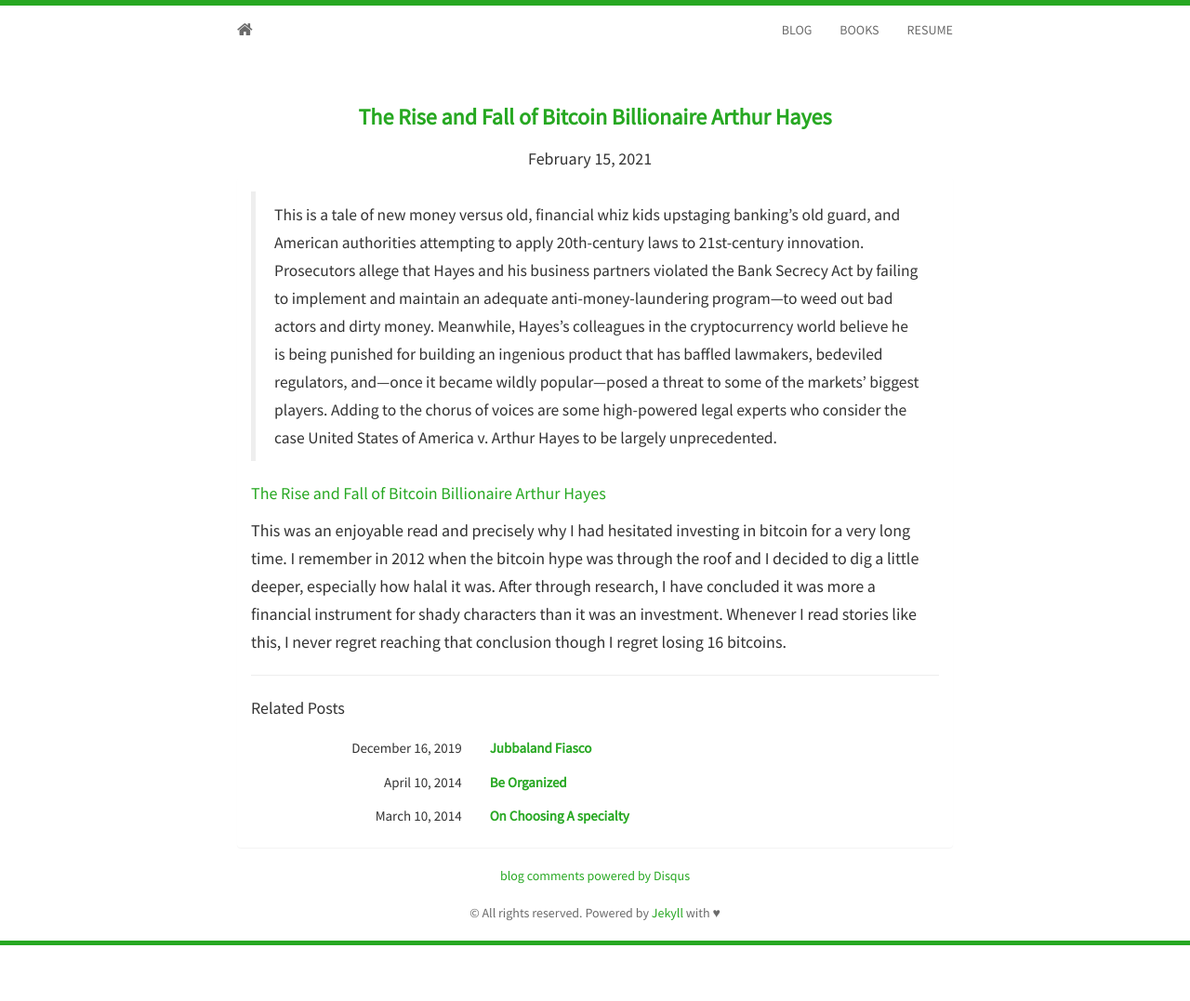
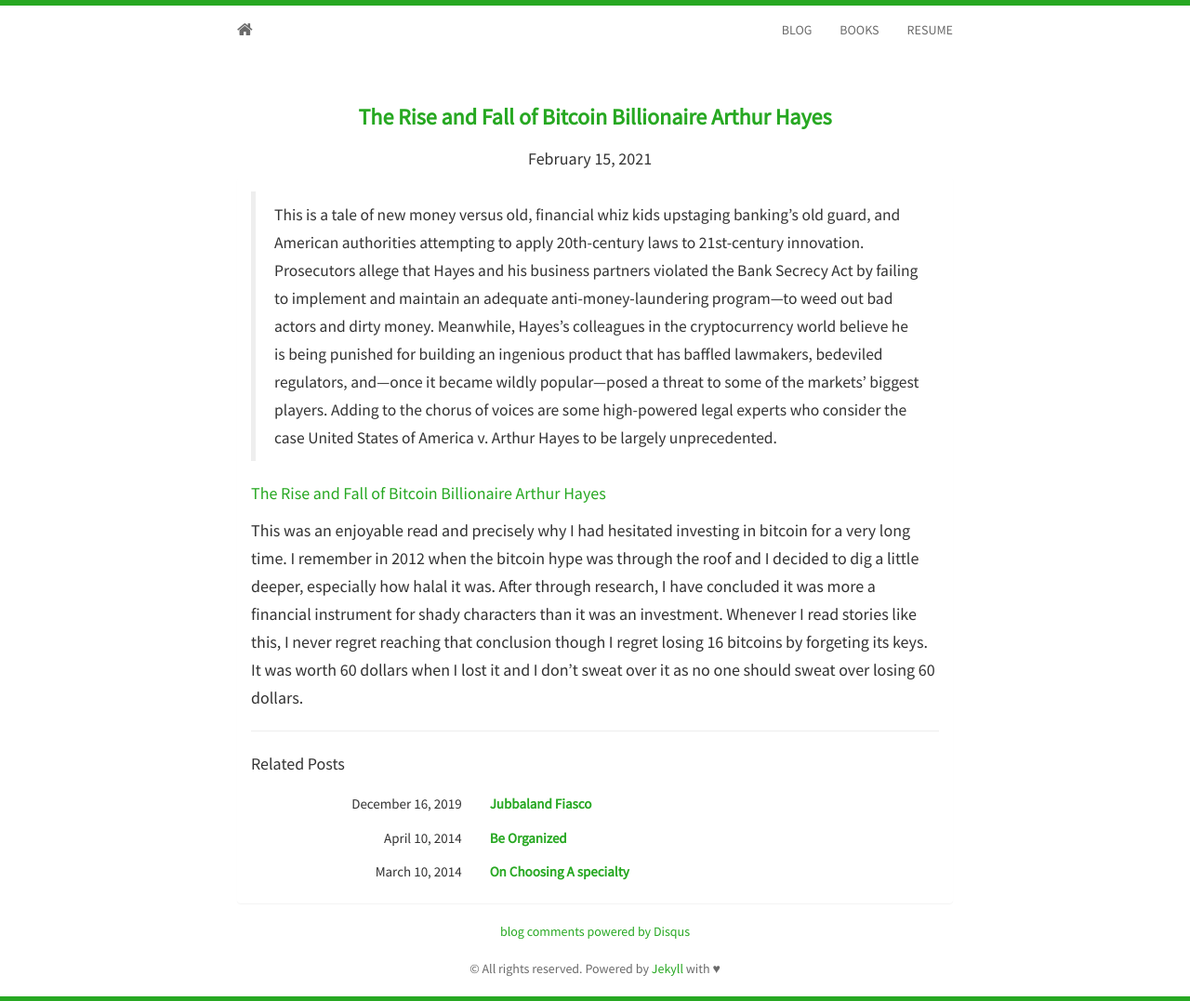
Before and after one commit to burhaninho/burhaninho.github.io, a Jekyll site: the page built from _posts/2021-2-15-bitcoin-billionaire-arthur-hayes.md, in a window 1280 px wide. Shown: the whole page at 93% size. Built offline with Jekyll 4.4.1, drawn with Linux system fonts in a browser that asks for light colours; nearby versions of some CDN libraries; comment, search, counter and statistics services are not loaded; before the commit the page ends 1017 px from its top, so only the background shows below that.

Commit message:
Update 2021-2-15-bitcoin-billionaire-arthur-hayes.md

```diff
--- a/_posts/2021-2-15-bitcoin-billionaire-arthur-hayes.md
+++ b/_posts/2021-2-15-bitcoin-billionaire-arthur-hayes.md
@@ -7,4 +7,4 @@ title: The Rise and Fall of Bitcoin Billionaire Arthur Hayes
 
 [The Rise and Fall of Bitcoin Billionaire Arthur Hayes](https://www.vanityfair.com/news/2021/02/the-rise-and-fall-of-bitcoin-billionaire-arthur-hayes)
 
-This was an enjoyable read and precisely why I had hesitated investing in bitcoin for a very long time. I remember in 2012 when the bitcoin hype was through the roof and I decided to dig a little deeper, especially how halal it was. After through research, I have concluded it was more a financial instrument for shady characters than it was an investment. Whenever I read stories like this, I never regret reaching that conclusion though I regret losing 16 bitcoins.
+This was an enjoyable read and precisely why I had hesitated investing in bitcoin for a very long time. I remember in 2012 when the bitcoin hype was through the roof and I decided to dig a little deeper, especially how halal it was. After through research, I have concluded it was more a financial instrument for shady characters than it was an investment. Whenever I read stories like this, I never regret reaching that conclusion though I regret losing 16 bitcoins by forgeting its keys. It was worth 60 dollars when I lost it and I don't sweat over it as no one should sweat over losing  60 dollars.
```
